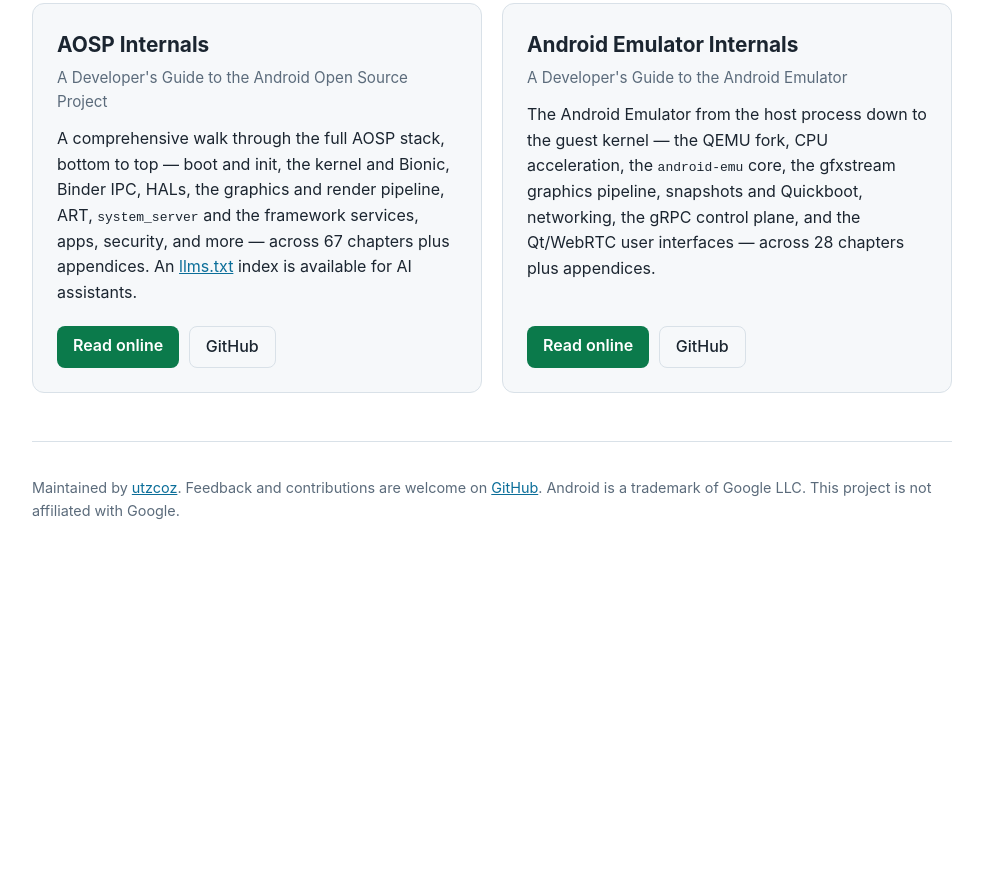
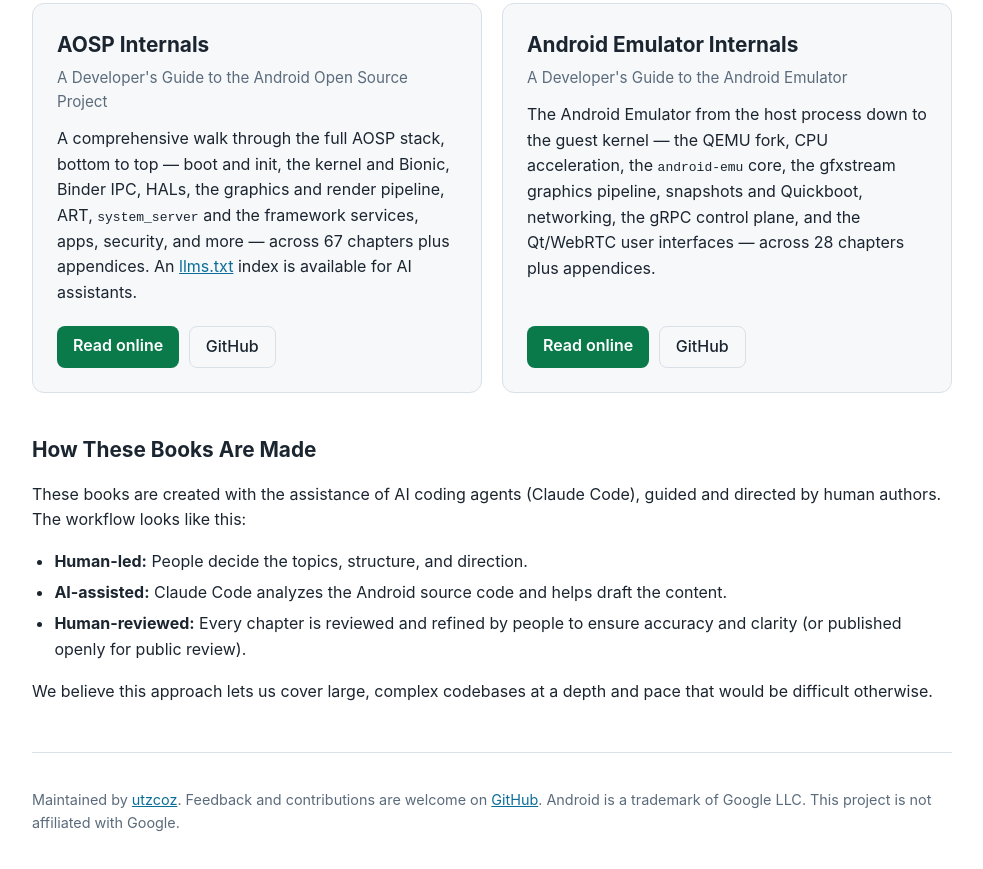
Before and after one commit to aospbooks/aospbooks.github.io, a plain HTML site: page index.html in a window 1280 px wide. Shown: the part 299-1168 px from the top of the page, without its empty margins (148-1131 px from the left). Before the commit the page ends 867 px from the top, so only its background shows below. Drawn offline with Linux system fonts and the light colour scheme.

Commit message:
Describe the human-led, AI-assisted writing workflow

```diff
--- a/index.html
+++ b/index.html
@@ -101,6 +101,20 @@
     flex-wrap: wrap;
     gap: .6rem;
   }
+  section.workflow {
+    margin-top: 2.5rem;
+  }
+  section.workflow h2 {
+    font-size: 1.3rem;
+    margin: 0 0 .5rem;
+  }
+  section.workflow ul {
+    margin: .5rem 0 1rem;
+    padding-left: 1.4rem;
+  }
+  section.workflow li {
+    margin-bottom: .35rem;
+  }
   a { color: var(--link); }
   a.btn {
     display: inline-block;
@@ -182,6 +196,23 @@
     </article>
   </section>
 
+  <section class="workflow">
+    <h2>How These Books Are Made</h2>
+    <p>
+      These books are created with the assistance of AI coding agents (Claude Code),
+      guided and directed by human authors. The workflow looks like this:
+    </p>
+    <ul>
+      <li><strong>Human-led:</strong> People decide the topics, structure, and direction.</li>
+      <li><strong>AI-assisted:</strong> Claude Code analyzes the Android source code and helps draft the content.</li>
+      <li><strong>Human-reviewed:</strong> Every chapter is reviewed and refined by people to ensure accuracy and clarity (or published openly for public review).</li>
+    </ul>
+    <p>
+      We believe this approach lets us cover large, complex codebases at a depth and
+      pace that would be difficult otherwise.
+    </p>
+  </section>
+
   <footer>
     <p>
       Maintained by <a href="https://github.com/utzcoz">utzcoz</a>.
```
